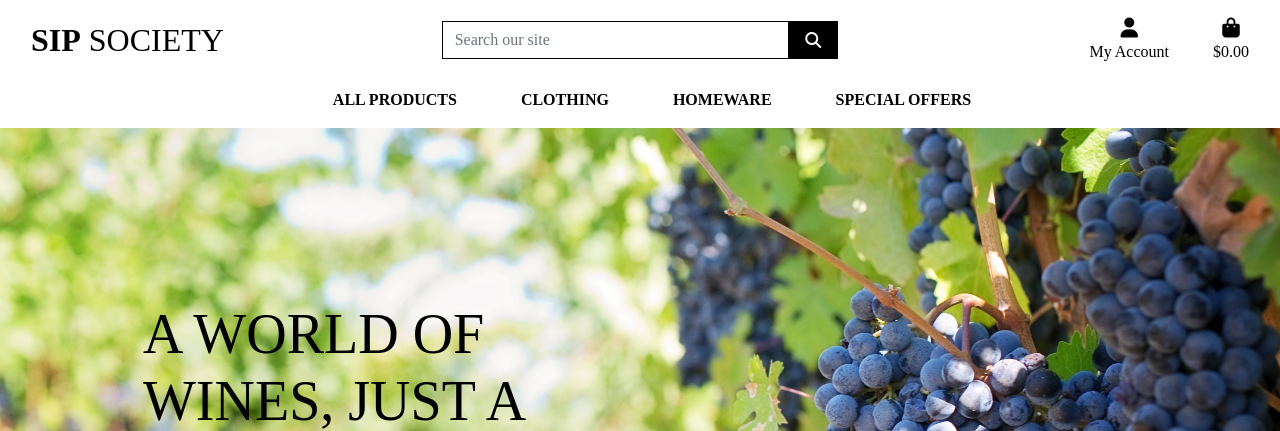
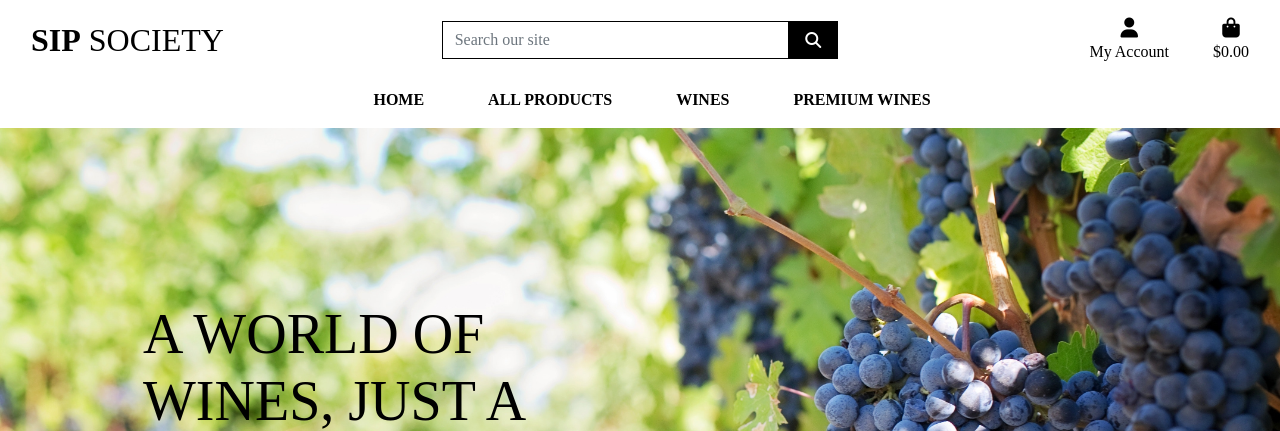
Before and after one commit to funkybeppe/sip-society, a Django app: page / in a window 1280 px wide. Shown: the top 431 px of the page. Run offline with Django 3.2, Linux system fonts and the light colour scheme; some libraries are stand-ins or nearby versions.

Commit message:
add navbar elements and restyled classes

```diff
--- a/templates/includes/main-nav.html
+++ b/templates/includes/main-nav.html
@@ -1,5 +1,11 @@
 <div class="collapse navbar-collapse" id="main-nav">
     <ul class="navbar-nav w-auto mx-auto">
+        <li class="nav-item dropdown">
+            <a class="logo-font font-weight-bold nav-link text-black mr-5" href="{% url 'home' %}" id="home-link" data-toggle="dropdown" aria-haspopup="true" aria-expanded="false">
+                Home
+            </a>
+        </li>
+
         <li class="nav-item dropdown">
             <a class="logo-font font-weight-bold nav-link text-black mr-5" href="#" id="all-products-link" data-toggle="dropdown" aria-haspopup="true" aria-expanded="false">
                 All Products
@@ -13,37 +19,23 @@
         </li>
 
         <li class="nav-item dropdown">
-            <a class="logo-font font-weight-bold nav-link text-black mr-5" href="#" id="clothing-link" data-toggle="dropdown" aria-haspopup="true" aria-expanded="false">
-                Clothing
+            <a class="logo-font font-weight-bold nav-link text-black mr-5" href="#" id="wines-link" data-toggle="dropdown" aria-haspopup="true" aria-expanded="false">
+                Wines
             </a>
-            <div class="dropdown-menu border-0" aria-labelledby="clothing-link">
-                <a href="" class="dropdown-item">Activewear &amp; Essentials</a>
-                <a href="" class="dropdown-item">Jeans</a>
-                <a href="" class="dropdown-item">Shirts</a>
-                <a href="" class="dropdown-item">All Clothing</a>
-            </div>
-        </li>
-
-        <li class="nav-item dropdown">
-            <a class="logo-font font-weight-bold nav-link text-black mr-5" href="#" id="homeware-link" data-toggle="dropdown" aria-haspopup="true" aria-expanded="false">
-                Homeware
-            </a>
-            <div class="dropdown-menu border-0" aria-labelledby="homeware-link">
-                <a href="" class="dropdown-item">Bed &amp; Bath</a>
-                <a href="" class="dropdown-item">Kitchen &amp; Dining</a>
-                <a href="" class="dropdown-item">All Homeware</a>
+            <div class="dropdown-menu border-0" aria-labelledby="wines-link">
+                <a href="" class="dropdown-item">Red Wines</a>
+                <a href="" class="dropdown-item">White Wines</a>
+                <a href="" class="dropdown-item">Rose' Wines</a>
+                <a href="" class="dropdown-item">Sparkling Wines</a>
             </div>
         </li>
 
         <li class="nav-item dropdown">
             <a class="logo-font font-weight-bold nav-link text-black" href="#" id="specials-link" data-toggle="dropdown" aria-haspopup="true" aria-expanded="false">
-                Special Offers
+                Premium Wines
             </a>
             <div class="dropdown-menu border-0" aria-labelledby="specials-link">
-                <a href="" class="dropdown-item">New Arrivals</a>
-                <a href="" class="dropdown-item">Deals</a>
-                <a href="" class="dropdown-item">Clearance</a>
-                <a href="" class="dropdown-item">All Specials</a>
+
             </div>
         </li>
     </ul>
```
